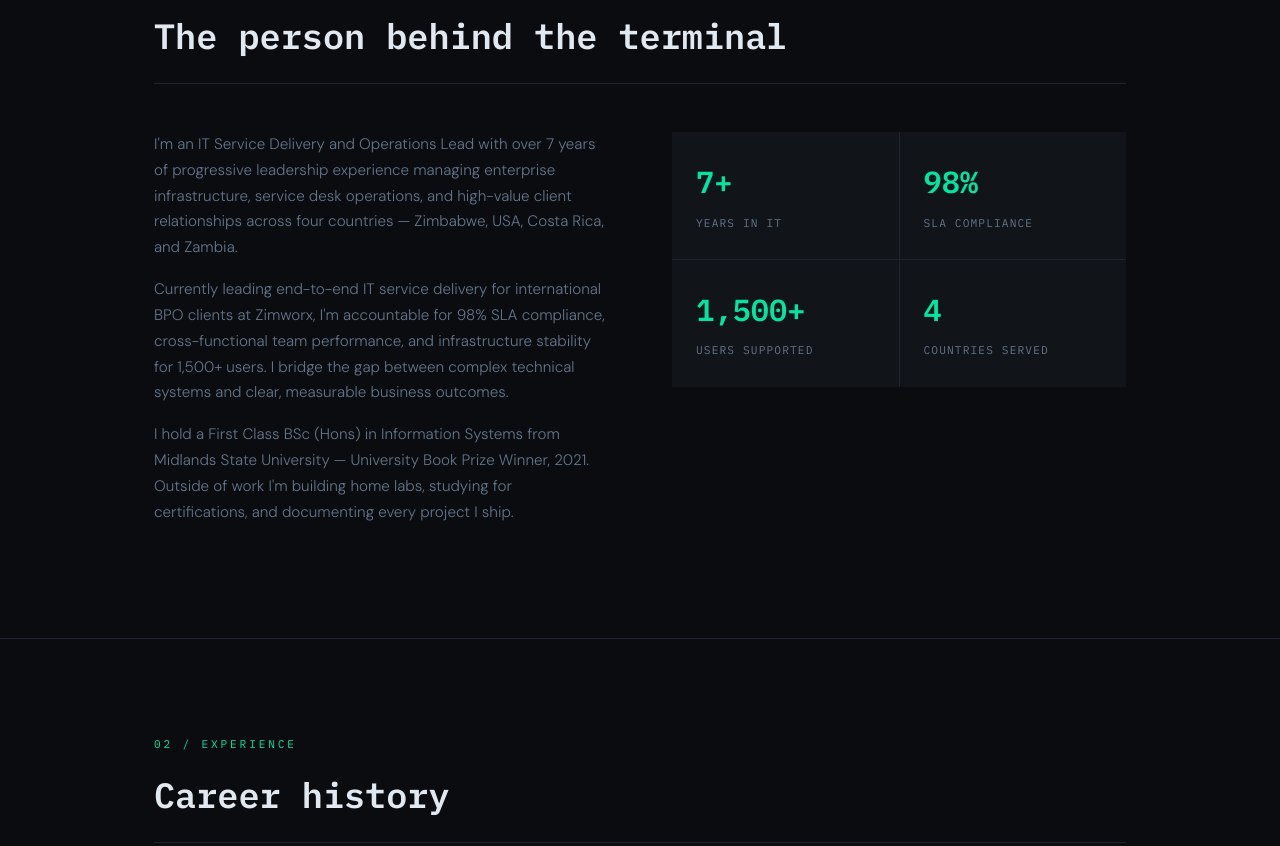
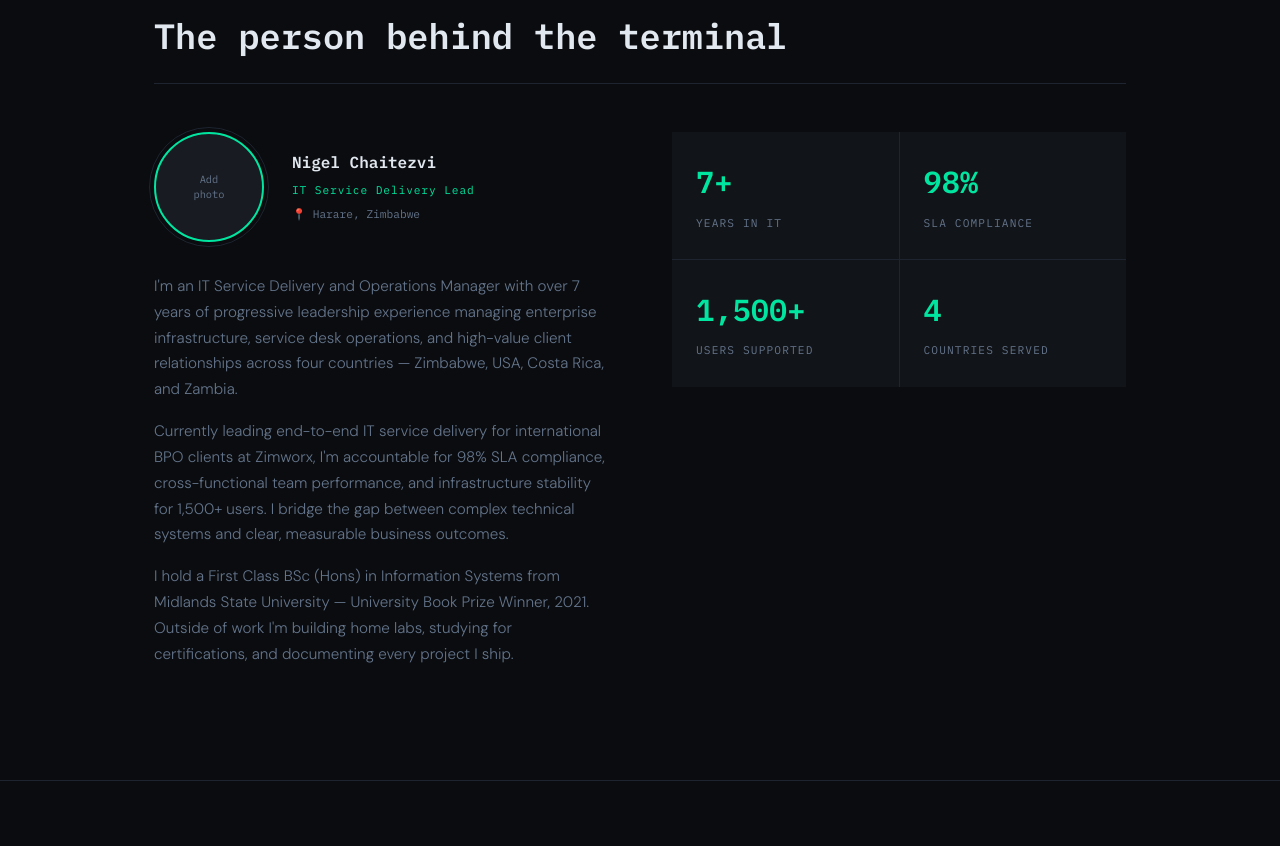
Before and after one commit to NigelChaitezvi/NigelChaitezvi.github.io, a plain HTML site: page index.html in a window 1280 px wide. Shown: the part 920-1766 px from the top of the page. Drawn offline with Linux system fonts and the light colour scheme.

Commit message:
Update index.html
Update with profile pic

```diff
--- a/index.html
+++ b/index.html
@@ -3,7 +3,7 @@
 <head>
 <meta charset="UTF-8">
 <meta name="viewport" content="width=device-width, initial-scale=1.0">
-<title>Nigel Chaitezvi — IT Service Delivery & Operations Lead</title>
+<title>Nigel Chaitezvi — IT Service Delivery & Operations Manager</title>
 <link rel="preconnect" href="https://fonts.googleapis.com">
 <link href="https://fonts.googleapis.com/css2?family=IBM+Plex+Mono:wght@400;500;600&family=DM+Sans:wght@300;400;500&display=swap" rel="stylesheet">
 <style>
@@ -103,6 +103,55 @@
   .section-title { font-family: var(--mono); font-size: clamp(1.5rem, 3vw, 2.2rem); font-weight: 600; color: var(--text); margin-bottom: 3rem; padding-bottom: 1rem; border-bottom: 1px solid var(--border); }
 
   .about-grid { display: grid; grid-template-columns: 1fr 1fr; gap: 4rem; align-items: start; }
+
+  .about-left { display: flex; flex-direction: column; gap: 2rem; }
+
+  .profile-photo-wrap {
+    display: flex;
+    align-items: center;
+    gap: 1.75rem;
+  }
+
+  .profile-photo {
+    width: 110px;
+    height: 110px;
+    border-radius: 50%;
+    object-fit: cover;
+    object-position: center top;
+    border: 2px solid var(--accent);
+    outline: 1px solid var(--border);
+    outline-offset: 4px;
+    flex-shrink: 0;
+    filter: grayscale(15%);
+    transition: filter 0.3s;
+  }
+
+  .profile-photo:hover { filter: grayscale(0%); }
+
+  .profile-photo-placeholder {
+    width: 110px;
+    height: 110px;
+    border-radius: 50%;
+    border: 2px solid var(--accent);
+    outline: 1px solid var(--border);
+    outline-offset: 4px;
+    flex-shrink: 0;
+    background: var(--bg3);
+    display: flex;
+    align-items: center;
+    justify-content: center;
+    font-family: var(--mono);
+    font-size: 0.65rem;
+    color: var(--muted);
+    text-align: center;
+    line-height: 1.4;
+  }
+
+  .profile-name-block { display: flex; flex-direction: column; gap: 0.3rem; }
+  .profile-name { font-family: var(--mono); font-size: 1rem; font-weight: 600; color: var(--text); }
+  .profile-role { font-family: var(--mono); font-size: 0.7rem; color: var(--accent); letter-spacing: 0.08em; }
+  .profile-location { font-family: var(--mono); font-size: 0.7rem; color: var(--muted); }
+
   .about-text p { color: var(--muted); margin-bottom: 1rem; font-size: 0.95rem; }
   .about-stats { display: grid; grid-template-columns: 1fr 1fr; gap: 1px; background: var(--border); }
   .stat { background: var(--bg2); padding: 1.5rem; }
@@ -178,6 +227,7 @@
     .exp-header { flex-direction: column; gap: 0.25rem; }
     .project-card { grid-template-columns: 1fr; }
     footer { flex-direction: column; gap: 0.5rem; padding: 1.5rem; text-align: center; }
+    .profile-photo, .profile-photo-placeholder { width: 88px; height: 88px; }
   }
 </style>
 </head>
@@ -198,14 +248,14 @@
 
 <div class="hero">
   <div class="hero-inner">
-    <div class="hero-tag">IT Service Delivery &amp; Operations Lead</div>
+    <div class="hero-tag">IT Service Delivery &amp; Operations Manager</div>
     <h1>Nigel<br><span class="highlight">Chaitezvi</span></h1>
     <p class="hero-sub">
       7+ years building, securing, and scaling enterprise IT across four countries. I turn infrastructure complexity into measurable business outcomes — 98% SLA compliance, 60% faster incident resolution, 1,500+ users served.
     </p>
     <div class="hero-cta">
       <a href="#projects" class="btn">View Projects</a>
-      <a href="Nigel Chaitezvi CV.pdf" class="btn btn-ghost" target="_blank" download>Download CV</a>
+      <a href="Nigel_Chaitezvi_CV.pdf" class="btn btn-ghost" target="_blank" download>Download CV</a>
     </div>
   </div>
 
@@ -240,10 +290,33 @@
   <div class="section-label">01 / about</div>
   <div class="section-title">The person behind the terminal</div>
   <div class="about-grid">
-    <div class="about-text">
-      <p>I'm an IT Service Delivery and Operations Lead with over 7 years of progressive leadership experience managing enterprise infrastructure, service desk operations, and high-value client relationships across four countries — Zimbabwe, USA, Costa Rica, and Zambia.</p>
-      <p>Currently leading end-to-end IT service delivery for international BPO clients at Zimworx, I'm accountable for 98% SLA compliance, cross-functional team performance, and infrastructure stability for 1,500+ users. I bridge the gap between complex technical systems and clear, measurable business outcomes.</p>
-      <p>I hold a First Class BSc (Hons) in Information Systems from Midlands State University — University Book Prize Winner, 2021. Outside of work I'm building home labs, studying for certifications, and documenting every project I ship.</p>
+    <div class="about-left">
+
+      <!-- PROFILE PHOTO — replace profile.jpg with your actual filename -->
+      <div class="profile-photo-wrap">
+        <img
+          src="profile.jpg"
+          alt="Nigel Chaitezvi"
+          class="profile-photo"
+          onerror="this.style.display='none'; this.nextElementSibling.style.display='flex';"
+        />
+        <!-- Fallback shown if image is missing -->
+        <div class="profile-photo-placeholder" style="display:none;">
+          Add<br>photo
+        </div>
+        <div class="profile-name-block">
+          <span class="profile-name">Nigel Chaitezvi</span>
+          <span class="profile-role">IT Service Delivery Lead</span>
+          <span class="profile-location">📍 Harare, Zimbabwe</span>
+        </div>
+      </div>
+
+      <div class="about-text">
+        <p>I'm an IT Service Delivery and Operations Manager with over 7 years of progressive leadership experience managing enterprise infrastructure, service desk operations, and high-value client relationships across four countries — Zimbabwe, USA, Costa Rica, and Zambia.</p>
+        <p>Currently leading end-to-end IT service delivery for international BPO clients at Zimworx, I'm accountable for 98% SLA compliance, cross-functional team performance, and infrastructure stability for 1,500+ users. I bridge the gap between complex technical systems and clear, measurable business outcomes.</p>
+        <p>I hold a First Class BSc (Hons) in Information Systems from Midlands State University — University Book Prize Winner, 2021. Outside of work I'm building home labs, studying for certifications, and documenting every project I ship.</p>
+      </div>
+
     </div>
     <div>
       <div class="about-stats">
```
